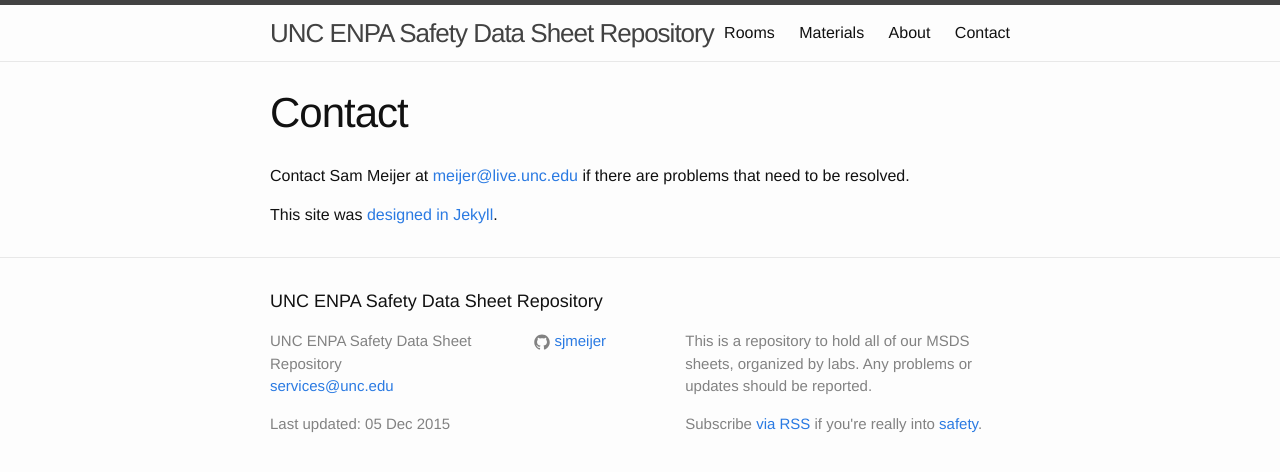
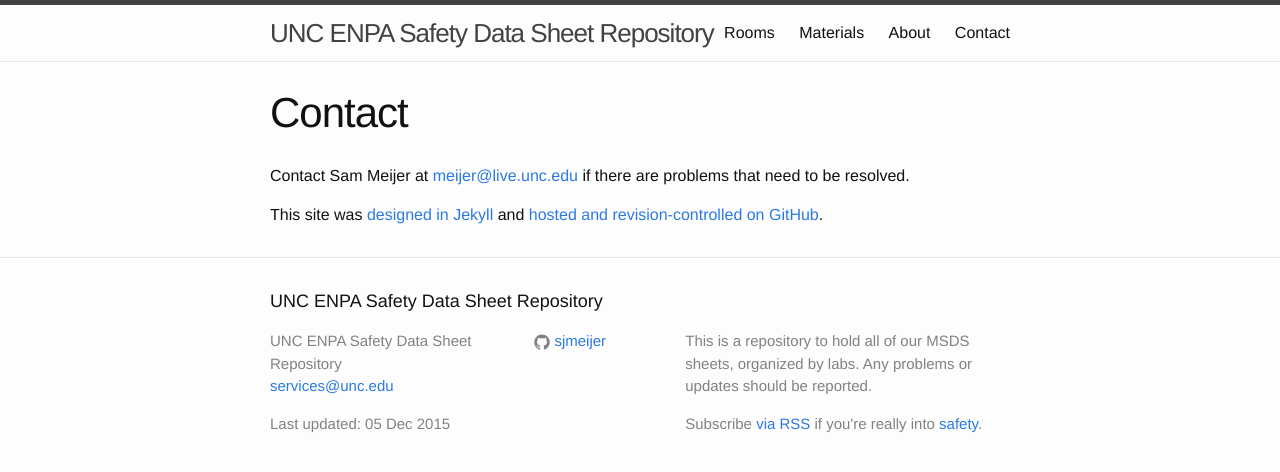
Before and after one commit to sjmeijer/msds, a Jekyll site: the page built from _pages/04_contact.md, in a window 1280 px wide. Shown: the top 472 px of the page. Built offline with Jekyll 4.4.1, drawn with Linux system fonts in a browser that asks for light colours.

Commit message:
tidying up

```diff
--- a/_pages/04_contact.md
+++ b/_pages/04_contact.md
@@ -7,4 +7,4 @@ categories: [main]
 
 Contact Sam Meijer at [meijer@live.unc.edu](mailto:meijer@live.unc.edu) if there are problems that need to be resolved.
 
-This site was [designed in Jekyll](https://github.com/sjmeijer/msds).
+This site was [designed in Jekyll](https://jekyllrb.com/) and [hosted and revision-controlled on GitHub](https://github.com/sjmeijer/msds).
```
